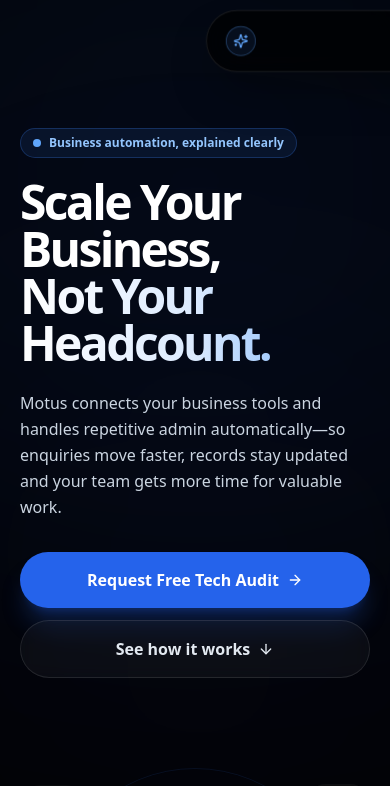
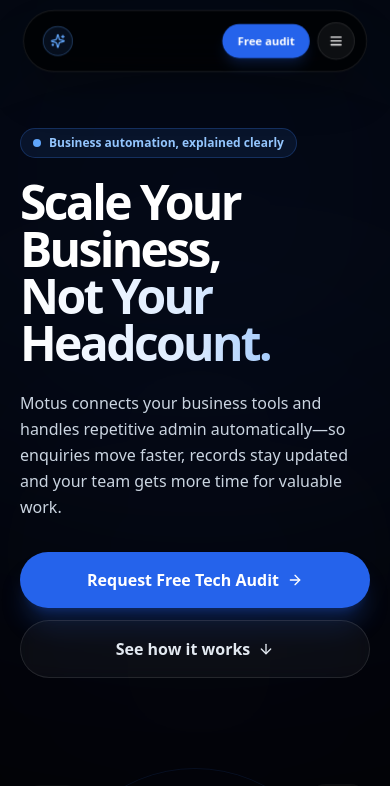
Before and after one commit to Motusai84/motus-agency-site, a React (Vite) app: page / in a window 390 px wide. Shown: the top 786 px of the page. Built offline with nearby package versions, Linux system fonts and the light colour scheme; the HTML template or start-up script is replaced by a standard one.

Commit message:
Fix mobile floating navigation position

```diff
--- a/src/App.tsx
+++ b/src/App.tsx
@@ -194,10 +194,13 @@
       <BackgroundField />
 
       <motion.header
-        style={{ scale: reduceMotion ? 1 : navScale, top: reduceMotion ? 14 : navTop }}
+        style={{ top: reduceMotion ? 14 : navTop }}
         className="fixed left-1/2 z-50 w-[calc(100%-24px)] max-w-5xl -translate-x-1/2 origin-top"
       >
-        <div className="nav-shell flex items-center justify-between rounded-full border border-white/10 bg-black/70 px-3 py-2 shadow-2xl shadow-black/40 backdrop-blur-xl md:px-4">
+        <motion.div
+          style={{ scale: reduceMotion ? 1 : navScale }}
+          className="nav-shell flex origin-top items-center justify-between rounded-full border border-white/10 bg-black/70 px-3 py-2 shadow-2xl shadow-black/40 backdrop-blur-xl md:px-4"
+        >
           <button
             type="button"
             onClick={() => scrollTo("top")}
@@ -243,7 +246,7 @@
               {menuOpen ? <X className="h-4 w-4" /> : <Menu className="h-4 w-4" />}
             </button>
           </div>
-        </div>
+        </motion.div>
 
         <AnimatePresence>
           {menuOpen && (
```
